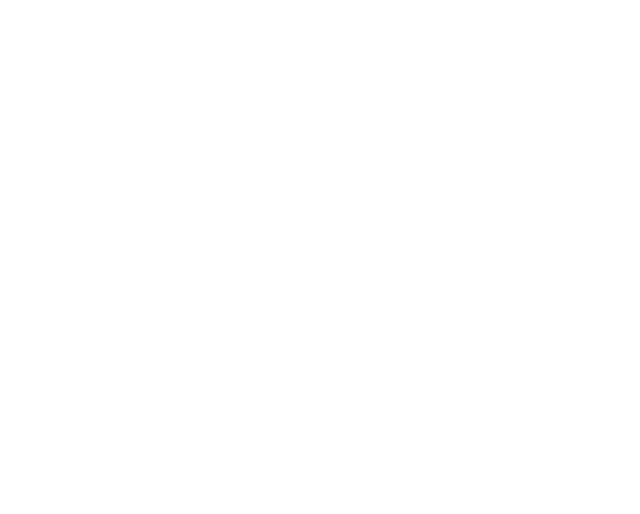
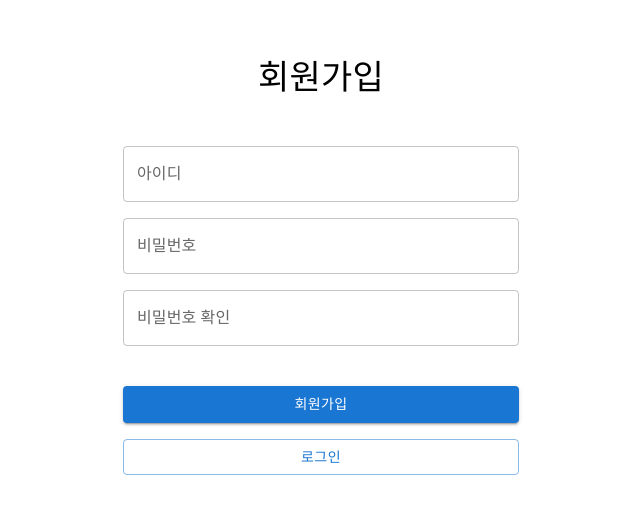
Before and after one commit to jm3789/deeb-front, a React (Create React App) app: page /signup in a window 1280 px wide. Before the commit this address had no page. Shown: the part 134-648 px from the top of the page, without its empty margins (319-959 px from the left). Built offline with nearby package versions, Linux system fonts and the light colour scheme.

Commit message:
feat: 회원가입, 로그인 페이지 추가하여 헤더에 연결

```diff
--- a/src/App.js
+++ b/src/App.js
@@ -1,12 +1,16 @@
 import React from "react";
 import { Route, Routes } from "react-router-dom";
 import Home from "./pages/Home";
+import Signup from "./pages/Signup";
+import Signin from "./pages/Signin";
 import Search from "./pages/Search";
 
 const App = () => {
   return (
     <Routes>
       <Route index element={<Home />} />
+      <Route path="/signup" element={<Signup />} />
+      <Route path="/signin" element={<Signin />} />
       <Route path="/search" element={<Search />} />
     </Routes>
   );
--- a/src/components/Layout/Header/Header.js
+++ b/src/components/Layout/Header/Header.js
@@ -20,8 +20,12 @@
             </Button>
           </Box>
           <Box sx={{ flexGrow: 0, display: { xs: "none", sm: "block" } }}>
-            <Button sx={{ color: "white" }}>SIGN UP</Button>
-            <Button sx={{ color: "white" }}>SIGN IN</Button>
+            <Button sx={{ color: "white" }} href="/signup">
+              SIGN UP
+            </Button>
+            <Button sx={{ color: "white" }} href="/signin">
+              SIGN IN
+            </Button>
           </Box>
         </Toolbar>
       </AppBar>
--- /dev/null
+++ b/src/pages/Signin.js
@@ -0,0 +1,61 @@
+import { useState } from "react";
+import {
+  Container,
+  Stack,
+  Typography,
+  Button,
+  TextField,
+  Box,
+} from "@mui/material";
+import axios from "axios";
+
+const Signin = () => {
+  const [userId, setUserId] = useState("");
+  const [password, setPassword] = useState("");
+
+  const handleSubmit = async (e) => {
+    try {
+      const res = await axios.post("/signin", {
+        userId,
+        password,
+      });
+      console.log(res.data);
+    } catch (error) {
+      alert(error);
+    }
+  };
+  return (
+    <Container maxWidth="xs">
+      <Stack
+        justifyContent="center"
+        alignItems="center"
+        minHeight="100vh"
+        spacing={2}
+      >
+        <Typography variant="h4">로그인</Typography>
+        <Box height="2vh" />
+        <TextField
+          label="아이디"
+          fullWidth
+          variant="outlined"
+          onChange={(e) => setUserId(e.target.value)}
+        />
+        <TextField
+          label="비밀번호"
+          fullWidth
+          variant="outlined"
+          onChange={(e) => setPassword(e.target.value)}
+        />
+        <Box height="1vh" />
+        <Button variant="contained" fullWidth onClick={handleSubmit}>
+          LOGIN
+        </Button>
+        <Button variant="outlined" fullWidth href="/signup">
+          회원가입
+        </Button>
+      </Stack>
+    </Container>
+  );
+};
+
+export default Signin;
--- /dev/null
+++ b/src/pages/Signup.js
@@ -0,0 +1,72 @@
+import { useState } from "react";
+import {
+  Container,
+  Stack,
+  Typography,
+  Box,
+  TextField,
+  Button,
+} from "@mui/material";
+import axios from "axios";
+
+const Signup = () => {
+  const [userId, setUserId] = useState("");
+  const [password, setPassword] = useState("");
+  const [confirmPassword, setConfirmPassword] = useState("");
+
+  const handleSubmit = async (e) => {
+    if (password !== confirmPassword) {
+      alert("비밀번호가 일치하지 않습니다.");
+      return;
+    }
+    try {
+      const res = await axios.post("/signup", {
+        userId,
+        password,
+      });
+      console.log(res.data);
+    } catch (error) {
+      alert(error);
+    }
+  };
+  return (
+    <Container maxWidth="xs">
+      <Stack
+        justifyContent="center"
+        alignItems="center"
+        minHeight="100vh" // viewport의 높이
+        spacing={2}
+      >
+        <Typography variant="h4">회원가입</Typography>
+        <Box height="2vh" />
+        <TextField
+          label="아이디"
+          fullWidth
+          variant="outlined"
+          onChange={(e) => setUserId(e.target.value)}
+        />
+        <TextField
+          label="비밀번호"
+          fullWidth
+          variant="outlined"
+          onChange={(e) => setPassword(e.target.value)}
+        />
+        <TextField
+          label="비밀번호 확인"
+          fullWidth
+          variant="outlined"
+          onChange={(e) => setConfirmPassword(e.target.value)}
+        />
+        <Box height="1vh" />
+        <Button variant="contained" fullWidth onClick={handleSubmit}>
+          회원가입
+        </Button>
+        <Button variant="outlined" fullWidth href="/signin">
+          로그인
+        </Button>
+      </Stack>
+    </Container>
+  );
+};
+
+export default Signup;
```
